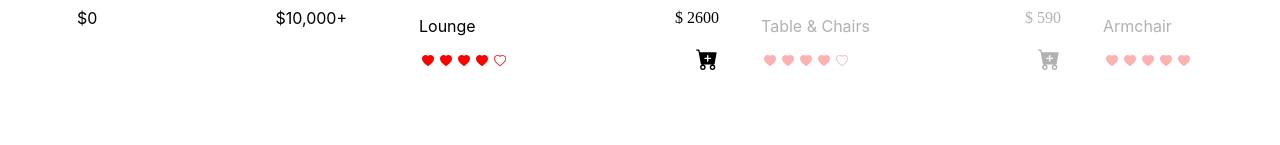
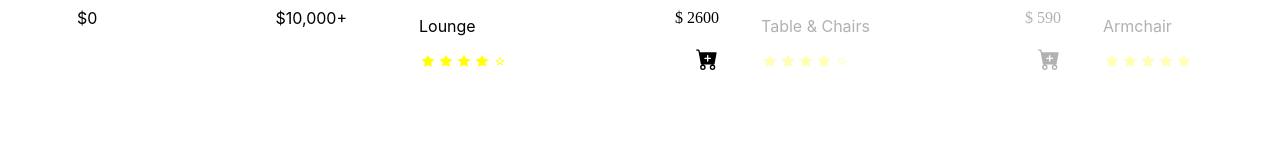
Before and after one commit to Nataliasoledadnavarro/React-practica-zeplin, a React (Create React App) app: page / in a window 1280 px wide. Shown: the part 358-503 px from the top of the page. Built offline with nearby package versions, Linux system fonts and the light colour scheme.

Commit message:
resuelvo cerrar modal y cambio iconos

```diff
--- a/src/components/Card.js
+++ b/src/components/Card.js
@@ -21,6 +21,10 @@ const handleClickCarrito = () =>{
   setMostrarCarrito(true)
 }
 
+const handleClickCerrar = () =>{
+  setMostrarCarrito(false)
+}
+
 
   return (
     <div className={`card ${isAvailable === false && "no-disponible"} ${cambiarPosition && "position"}`} onMouseEnter={handleMouseEnter} onMouseLeave={handleMouseLeave}>
@@ -38,7 +42,7 @@ const handleClickCarrito = () =>{
       <button onClick={handleClickCarrito}>
       <Carrito className="carrito"/>
       </button>
-      {mostrarCarrito && <Modal titulo={title} precio={price}/>}
+      {mostrarCarrito && <Modal titulo={title} precio={price} onClick={handleClickCerrar}/>}
     </div>
   );
 };
--- a/src/components/Modal.js
+++ b/src/components/Modal.js
@@ -3,15 +3,13 @@ import {BsFillFileExcelFill as Cruz } from "react-icons/bs";
 import setMostrarCarrito from "../components/Card";
 import { useState } from "react";
 
-const Modal = ({titulo,precio}) =>{
+const Modal = ({titulo,precio,onClick}) =>{
 
-    const handleClickCerrar = () =>{
-        setMostrarCarrito(false)
-      }
+
     return (
         <div className="contenedor-modal">
             <div className="modal">
-                <Cruz onclick={handleClickCerrar}/>
+                <Cruz onClick={onClick}/>
                 <h3>Productos agregados</h3>
                 <p>{titulo}</p>
                 <p>${precio}</p>
--- a/src/components/Stars.js
+++ b/src/components/Stars.js
@@ -1,14 +1,15 @@
-import { BsHeartFill as CorazonOscuro, BsHeart as CorazonClaro} from "react-icons/bs";
+import { BsFillStarFill as EstrellaOscura} from "react-icons/bs";
+import { IoMdStarOutline as EstrellaClara } from "react-icons/io";
 
 
 const Stars = ({rating}) =>{
     const estrellas = []
 
     for (let i = 0; i < rating; i++) {
-        estrellas.push(<div className="icono"><CorazonOscuro /></div>)
+        estrellas.push(<div className="icono"><EstrellaOscura /></div>)
     }
     for (let i = 0; i < 5-rating; i++) {
-        estrellas.push(<div className="icono"><CorazonClaro/></div>)
+        estrellas.push(<div className="icono"><EstrellaClara/></div>)
 
     }
     return (
--- a/src/styles/_Card.scss
+++ b/src/styles/_Card.scss
@@ -46,7 +46,7 @@
     display: flex;
   }
   .icono{
-    color:red;
+    color:yellow;
     margin: 3px;
     font-size: 12px;
   }
```
